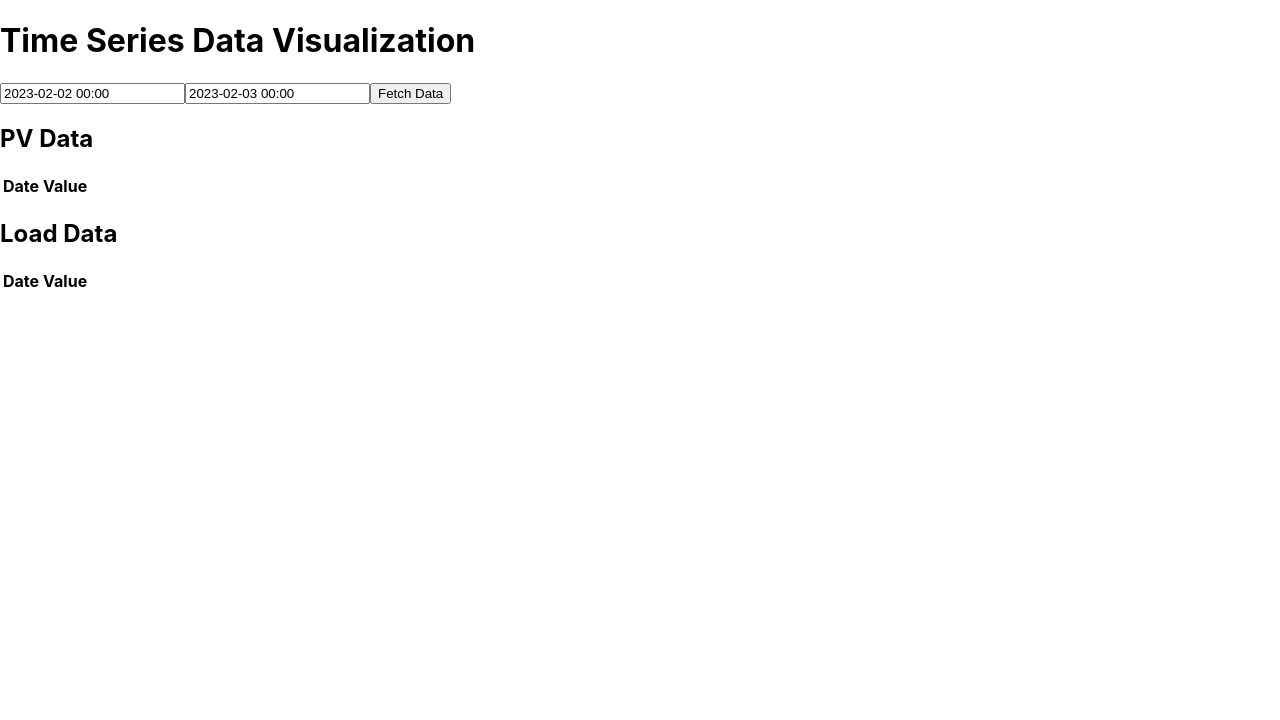
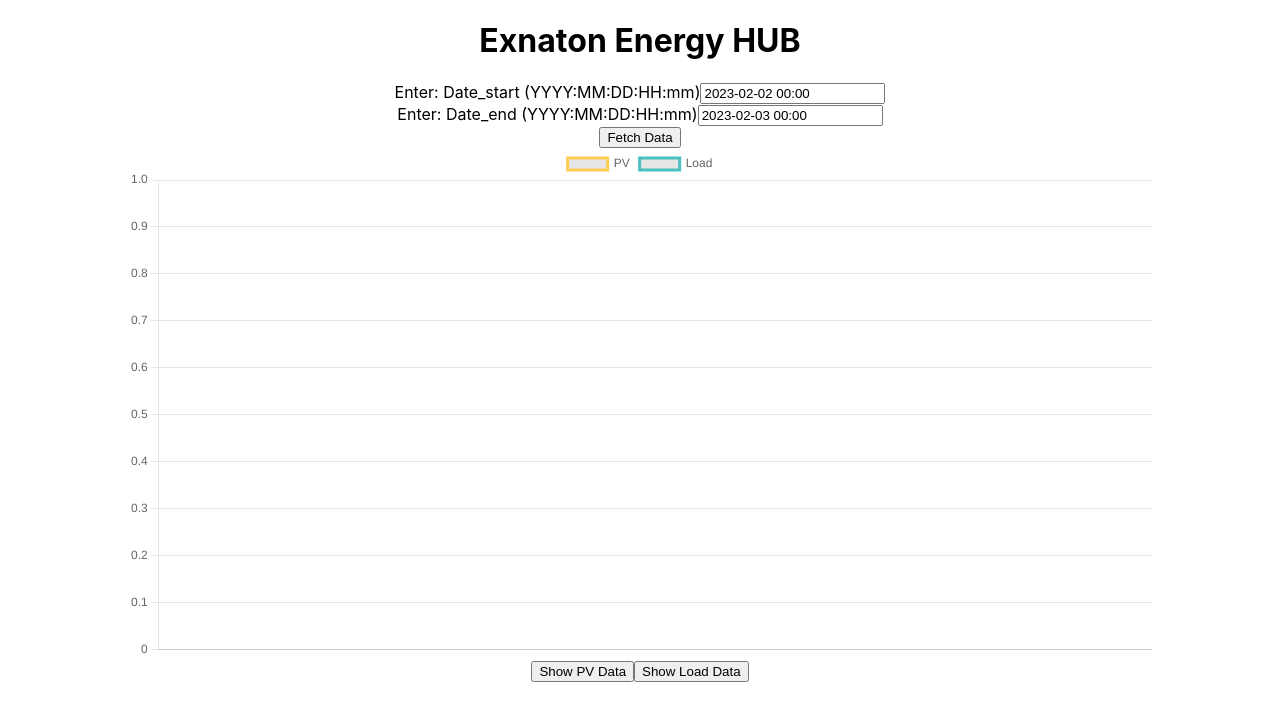
Before and after one commit to nimoror/exnaton_challenge, a React (Create React App) app in the folder task_c/timeseries-frontend/: page / in a window 1280 px wide. Shown: the top 720 px of the page. Built offline with nearby package versions, Linux system fonts and the light colour scheme.

Commit message:
Plotting capability and fixed opposite types in db (backend)

```diff
--- a/task_c/timeseries-frontend/src/App.js
+++ b/task_c/timeseries-frontend/src/App.js
@@ -1,13 +1,37 @@
 import React, { useState } from 'react';
 import { fetchData } from './api';
+import {
+  Chart as ChartJS,
+  CategoryScale,
+  LinearScale,
+  PointElement,
+  LineElement,
+  Title,
+  Tooltip,
+  Legend,
+} from 'chart.js';
+import { Line } from 'react-chartjs-2';
 import DatePicker from 'react-datepicker';
 import "react-datepicker/dist/react-datepicker.css";
+
+// Register necessary Chart.js components
+ChartJS.register(
+  CategoryScale,
+  LinearScale,
+  PointElement,
+  LineElement,
+  Title,
+  Tooltip,
+  Legend
+);
 
 const App = () => {
   const [startDate, setStartDate] = useState(new Date('2023-02-02T00:00:00'));
   const [endDate, setEndDate] = useState(new Date('2023-02-03T00:00:00'));
   const [dataPV, setDataPV] = useState([]);
   const [dataLoad, setDataLoad] = useState([]);
+  const [showPVTable, setShowPVTable] = useState(false);
+  const [showLoadTable, setShowLoadTable] = useState(false);
 
   const handleFetchData = async () => {
     const start = formatDate(startDate);
@@ -22,9 +46,31 @@ const App = () => {
     return `${date.getFullYear()}-${('0' + (date.getMonth() + 1)).slice(-2)}-${('0' + date.getDate()).slice(-2)}-${('0' + date.getHours()).slice(-2)}-${('0' + date.getMinutes()).slice(-2)}`;
   };
 
+  const chartData = {
+    labels: dataPV.map(d => d.timestamp), // Assuming PV and Load have the same timestamps
+    datasets: [
+      {
+        label: 'PV',
+        data: dataPV.map(d => d.power),
+        fill: false,
+        borderColor: 'rgb(255, 205, 86)', // Yellow
+        tension: 0.1
+      },
+      {
+        label: 'Load',
+        data: dataLoad.map(d => d.power),
+        fill: false,
+        borderColor: 'rgb(75, 192, 192)', // Teal
+        tension: 0.1
+      }
+    ]
+  };
+
   return (
+    <div style={{ textAlign: 'center' }}>
+      <h1>Exnaton Energy HUB</h1>
       <div>
-      <h1>Time Series Data Visualization</h1>
+        <span>Enter: Date_start (YYYY:MM:DD:HH:mm)</span>
         <DatePicker
           selected={startDate}
           onChange={date => setStartDate(date)}
@@ -34,6 +80,9 @@ const App = () => {
           minDate={new Date('2023-02-01')}
           maxDate={new Date('2023-02-28')}
         />
+      </div>
+      <div>
+        <span>Enter: Date_end (YYYY:MM:DD:HH:mm)</span>
         <DatePicker
           selected={endDate}
           onChange={date => setEndDate(date)}
@@ -43,28 +92,42 @@ const App = () => {
           minDate={new Date('2023-02-01')}
           maxDate={new Date('2023-02-28')}
         />
+      </div>
       <button onClick={handleFetchData}>Fetch Data</button>
+      <div style={{ width: '80%', margin: 'auto' }}>
+        <Line data={chartData} />
+      </div>
+      <button onClick={() => setShowPVTable(!showPVTable)}>Show PV Data</button>
+      {showPVTable && (
+        <>
           <h2>PV Data</h2>
           <Table data={dataPV} />
+        </>
+      )}
+      <button onClick={() => setShowLoadTable(!showLoadTable)}>Show Load Data</button>
+      {showLoadTable && (
+        <>
           <h2>Load Data</h2>
           <Table data={dataLoad} />
+        </>
+      )}
     </div>
   );
 };
 
 const Table = ({ data }) => (
-  <table>
+  <table style={{ margin: 'auto', marginTop: '20px', border: '1px solid black', borderCollapse: 'collapse' }}>
     <thead>
       <tr>
-        <th>Date</th>
-        <th>Value</th>
+        <th style={{ border: '1px solid black', padding: '8px' }}>Date</th>
+        <th style={{ border: '1px solid black', padding: '8px' }}>Value</th>
       </tr>
     </thead>
     <tbody>
       {data.map((item, index) => (
         <tr key={index}>
-          <td>{item.timestamp}</td>
-          <td>{item.power}</td>
+          <td style={{ border: '1px solid black', padding: '8px' }}>{item.timestamp}</td>
+          <td style={{ border: '1px solid black', padding: '8px' }}>{item.power}</td>
         </tr>
       ))}
     </tbody>
```
Also changed, not shown: 2 other files (tests, documents, lock files or other folders). Lines whose indentation alone changed are shown as unchanged.
